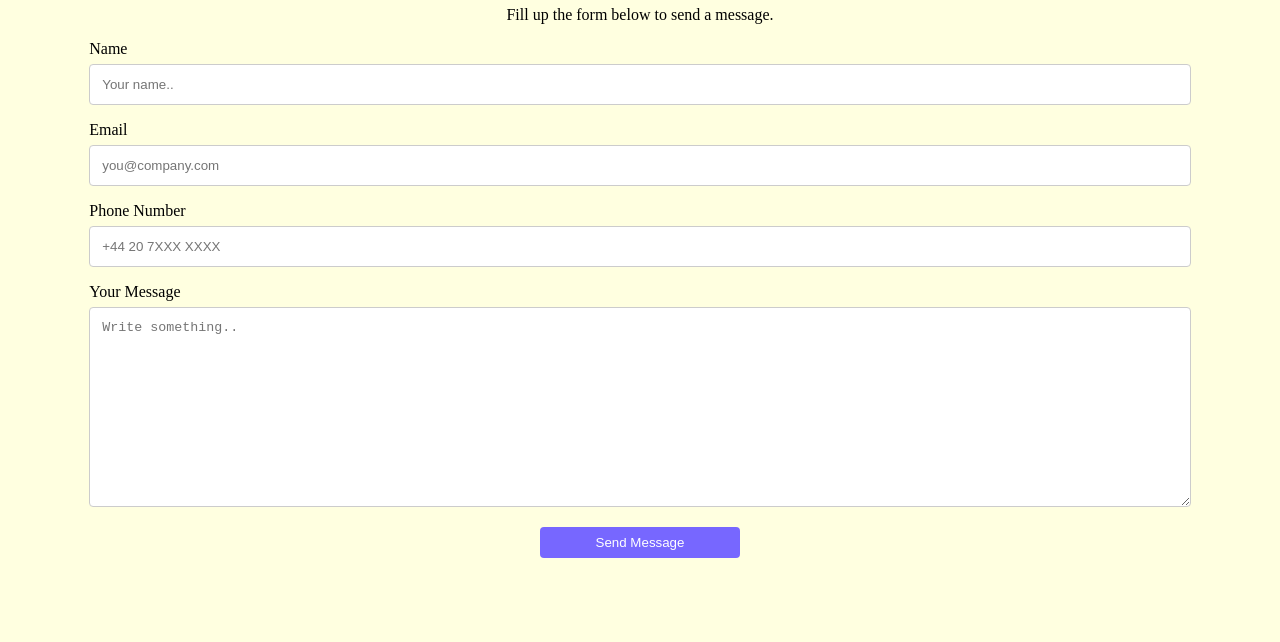
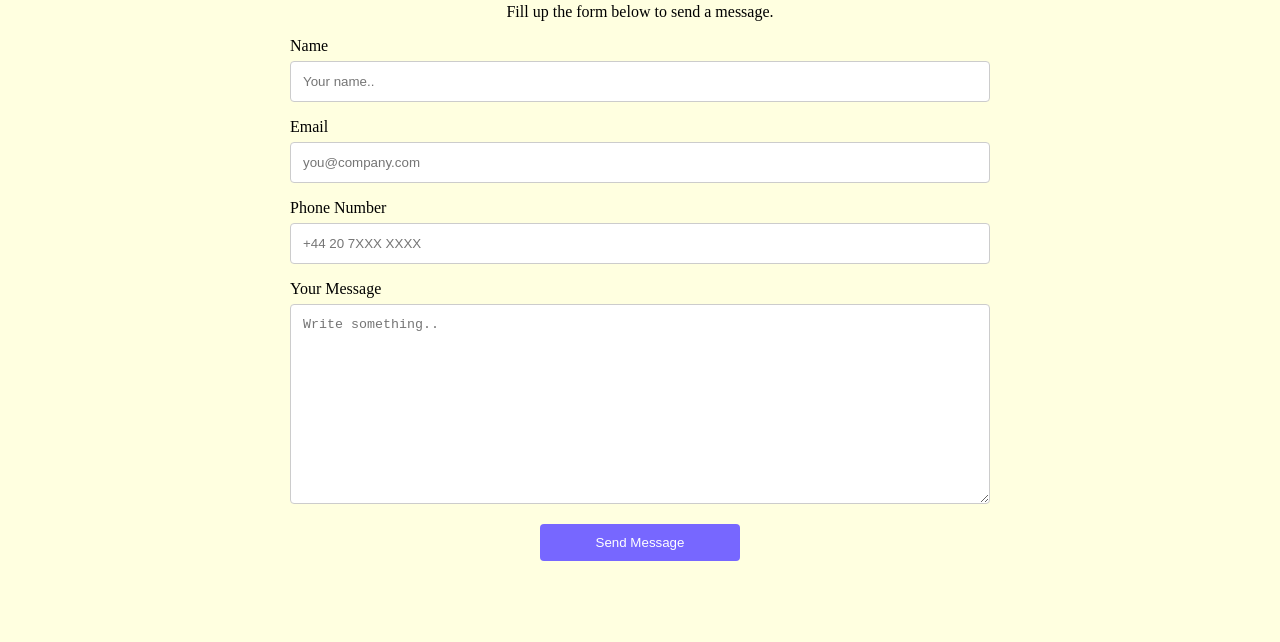
Before and after one commit to OsagieDG/contact-form, a plain HTML site: page ui/tmpl/index.html in a window 1280 px wide. Shown: the part 158-800 px from the top of the page. Drawn offline with Linux system fonts and the light colour scheme.

Commit message:
more updates to the ui

```diff
--- a/ui/static/styles.css
+++ b/ui/static/styles.css
@@ -1,5 +1,7 @@
+/* Set maximum width for the form elements */
 input[type=text], select, textarea {
   width: 100%;
+  max-width: 700px; /* Set a maximum width for better readability */
   padding: 12px;
   border: 1px solid #ccc;
   border-radius: 4px;
@@ -8,7 +10,6 @@ input[type=text], select, textarea {
   margin-bottom: 16px;
   resize: vertical;
 }
-
 
 input[type=submit] {
   background-color: #7767FF;
@@ -23,10 +24,17 @@ input[type=submit]:hover {
   background-color: #7767FF;
 }
 
+.header-text {
+  text-align: center;
+}
+
 .container {
   border-radius: 5px;
   background-color: #ffffe0;
   padding: 20px;
+  width: 100%;
+  max-width: 700px; /* Limit the container width */
+  margin: 0 auto; /* Center the container */
 }
 
 body {
@@ -44,6 +52,9 @@ body {
 
 form {
   text-align: left;
+  width: 100%;
+  max-width: 700px; /* Limit the form width */
+  margin: 0 auto; /* Center the form */
 }
 
 .form-group {
@@ -58,7 +69,7 @@ form {
 .form-group input,
 .form-group textarea {
   width: 100%;
-  padding: 8px;
+  padding: 11px;
   box-sizing: border-box;
 }
 
@@ -66,7 +77,7 @@ form {
   height: 100px;
 }
 
-.result h2 {
+.result {
     font-weight: 600;
     font-size: 11px;
     line-height: 90%;
--- a/ui/tmpl/index.html
+++ b/ui/tmpl/index.html
@@ -10,9 +10,9 @@
 <body>
 
 <div class="container">
-  <h1>Contact Me</h1>
-  <p>Fill up the form below to send a message.</p>
   <form hx-post="/contact-form">
+    <h1 class="header-text">Contact Me</h1>
+    <p class="header-text">Fill up the form below to send a message.</p>
     <label for="name">Name</label>
     <input type="text" id="name" name="name" placeholder="Your name..">
 
@@ -31,5 +31,6 @@
   </form>
   <div class="result"></div>
 </div>
+
 </body>
 </html>
```
Also changed, not shown: 2 other files.
